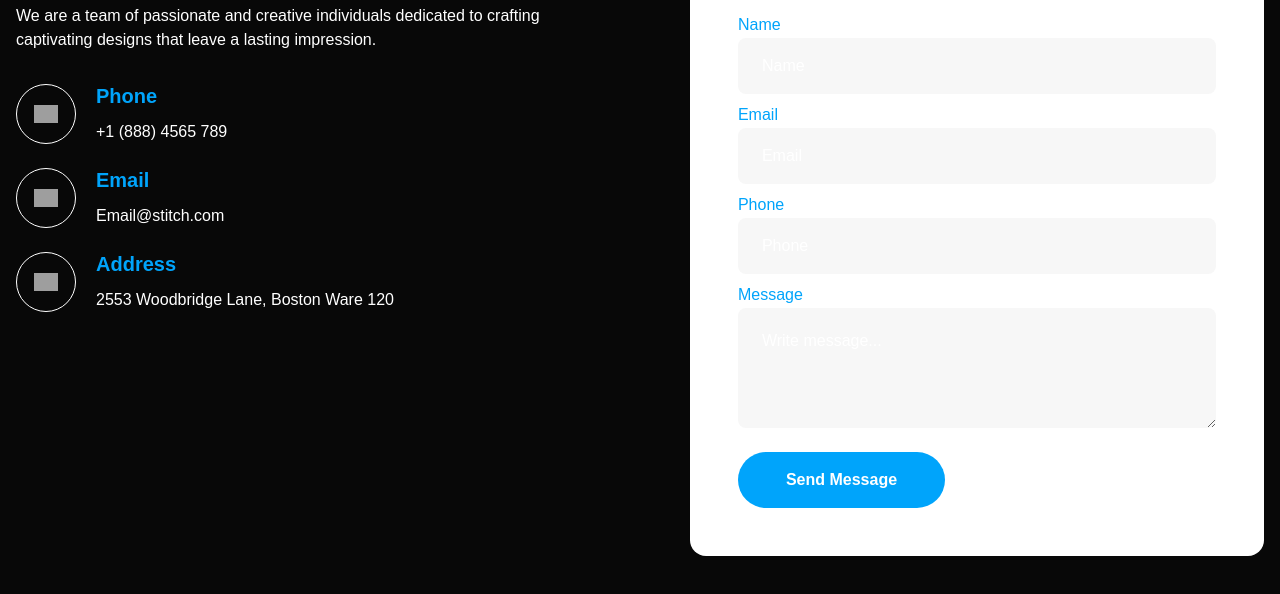
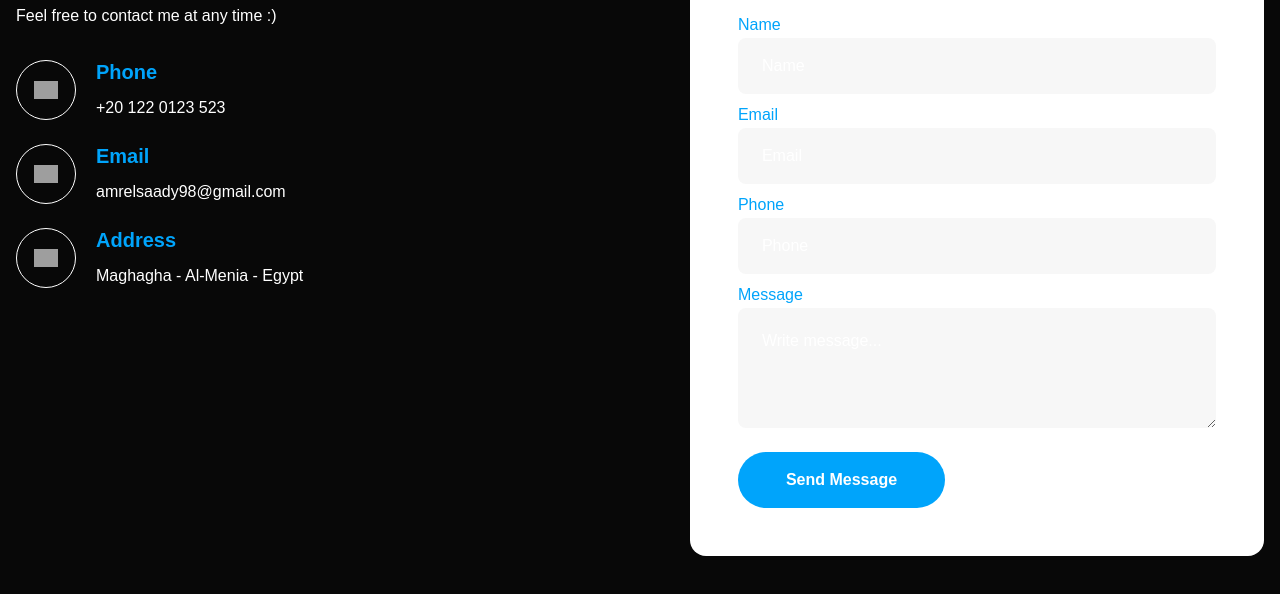
Before and after one commit to amrelsaady98/HTML_CSS_Project, a website built with webpack: page pages/contact_us.html in a window 1280 px wide. Shown: the part 194-788 px from the top of the page. Built offline with nearby package versions, Linux system fonts and the light colour scheme; grey boxes are pictures that could not be loaded.

Commit message:
contacts updated @contact_us.html

```diff
--- a/css/contact-us-page.css
+++ b/css/contact-us-page.css
@@ -1,6 +1,5 @@
 
 :root {
-  /* Add these styles to your global stylesheet, which is used across all site pages. You only need to do this once. All elements in the library derive their variables and base styles from this central sheet, simplifying site-wide edits. For instance, if you want to modify how your h2's appear across the site, you just update it once in the global styles, and the changes apply everywhere. */
   --background-color: #080808;
   --secondary-background-color: #131313;
   --text-color: white;
@@ -24,7 +23,7 @@ body {
 }
 
 *, *:before, *:after {
-  /* prevents padding from affecting height and width */
+
   box-sizing: border-box;
 }
 .cs-topper {
--- a/pages/contact_us.html
+++ b/pages/contact_us.html
@@ -6,9 +6,7 @@
   <link rel="stylesheet" href="../css/contact-us-page.css">
 </head>
 <body>
-<!-- ============================================ -->
-<!--                   Contact                    -->
-<!-- ============================================ -->
+
 
 <section id="contact-1388">
   <div class="cs-container">
@@ -16,7 +14,7 @@
       <span class="cs-topper">Contact Us</span>
       <h2 class="cs-title">Get in Touch</h2>
       <p class="cs-text">
-        We are a team of passionate and creative individuals dedicated to crafting captivating designs that leave a lasting impression.
+       Feel free to contact me at any time :)
       </p>
       <ul class="cs-ul">
         <li class="cs-li">
@@ -25,8 +23,8 @@
           </picture>
           <div class="cs-flex-group">
             <span class="cs-header">Phone</span>
-            <a href="tel:888-4565-789
-                        " class="cs-link">+1 (888) 4565 789
+            <a href="tel:20 1220123523
+                        " class="cs-link">+20 122 0123 523
             </a>
           </div>
         </li>
@@ -36,7 +34,7 @@
           </picture>
           <div class="cs-flex-group">
             <span class="cs-header">Email</span>
-            <a href="mailto:Email@stitch.com" class="cs-link">Email@stitch.com</a>
+            <a href="mailto:amrelsaady98@gmail.com" class="cs-link">amrelsaady98@gmail.com</a>
           </div>
         </li>
         <li class="cs-li">
@@ -45,7 +43,7 @@
           </picture>
           <div class="cs-flex-group">
             <span class="cs-header">Address</span>
-            <a href="" class="cs-link">2553 Woodbridge Lane, Boston Ware 120</a>
+            <a href="" class="cs-link"> Maghagha - Al-Menia - Egypt</a>
           </div>
         </li>
       </ul>
```
